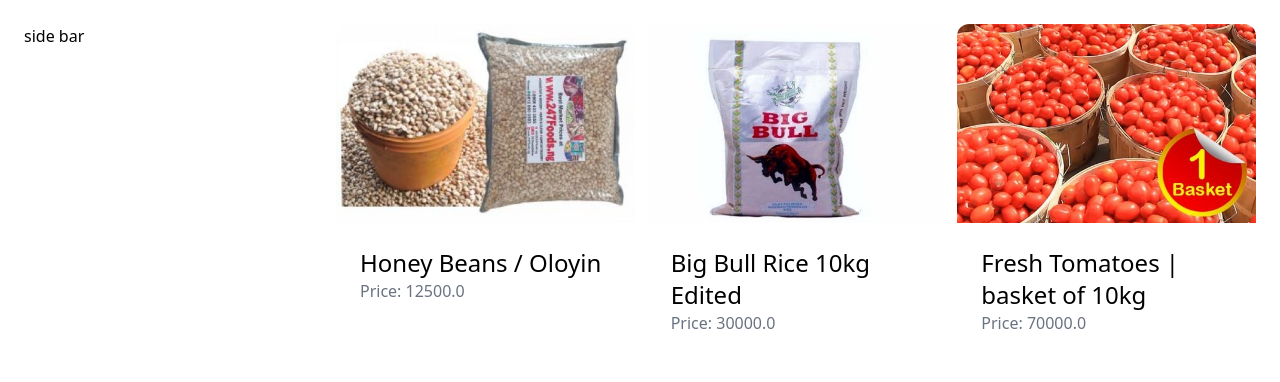
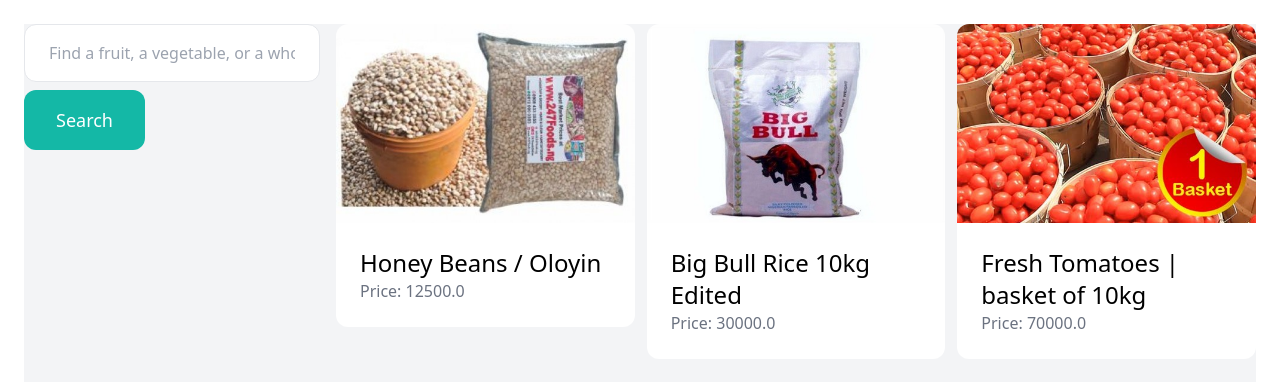
Before and after one commit to Tomiwa-Akinola/AgroFresh, a Django app: page /items/ in a window 1280 px wide. Shown: the part 77-459 px from the top of the page. Run offline with Django 4.2, Linux system fonts and the light colour scheme; data comes from the database, SQL or seed files in the repository; some libraries are stand-ins or nearby versions.

Commit message:
search button and space

```diff
--- a/item/templates/item/items.html
+++ b/item/templates/item/items.html
@@ -3,9 +3,13 @@
 {% block title %}Items{% endblock %}
 
 {% block content %}
-<div class="pb-6 grid grid-cols-4 gap-4">
+<div class="pb-6 grid grid-cols-4 gap-4 bg-gray-100">
 	<div class="col-span-1">
-		side bar
+		<form method="get" action="{% url 'item:items' %}">
+			<input name="query" class="w-full py-4 px-6 border rounded-xl" type="text" value="{{ query }}" placeholder="Find a fruit, a vegetable, or a whole food...">
+
+			<button class="mt-2 py-4 px-8 text-lg bg-teal-500 text-white rounded-xl">Search</button>
+		</form>
 	</div>
 
 	<div class="col-span-3">
```
